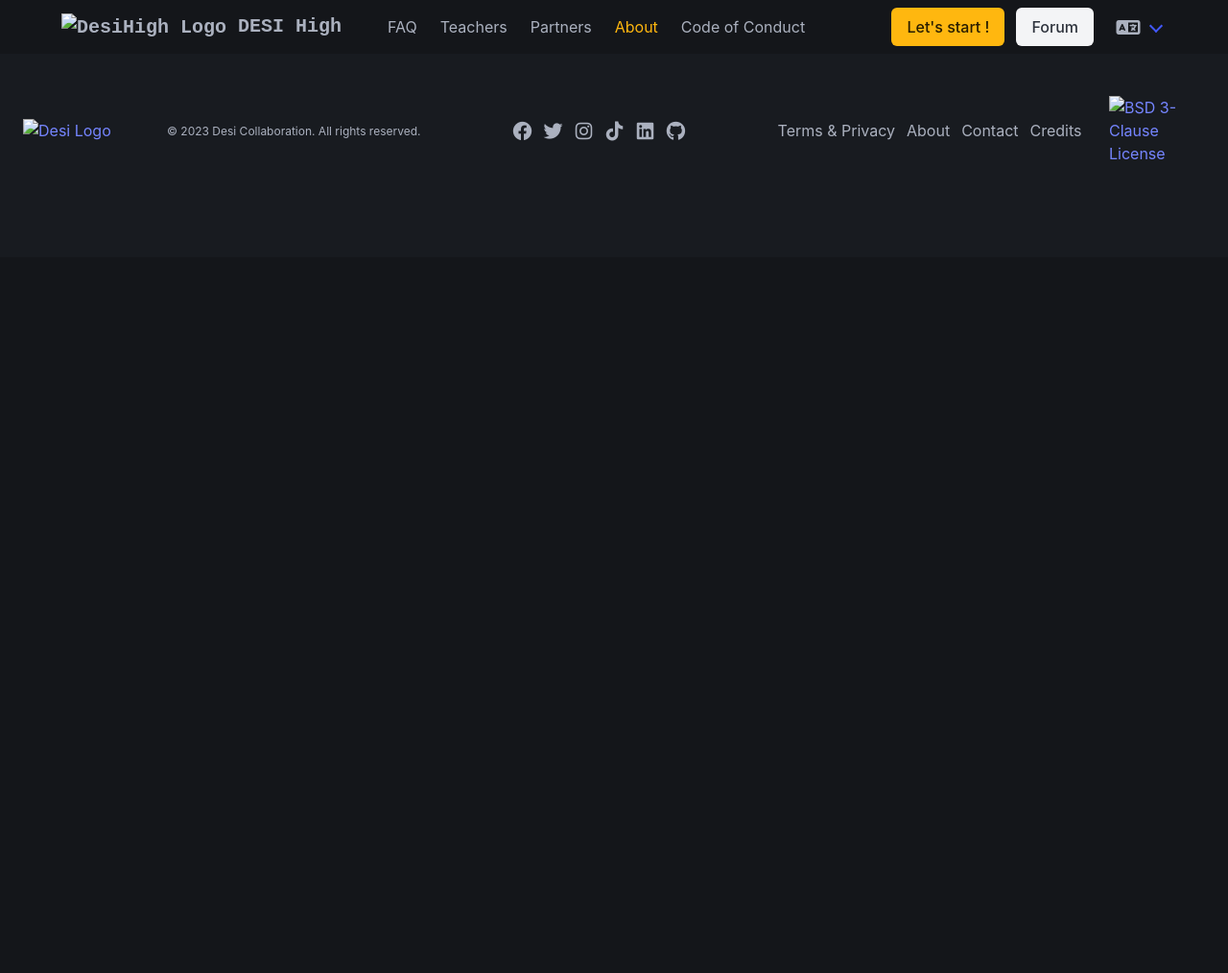
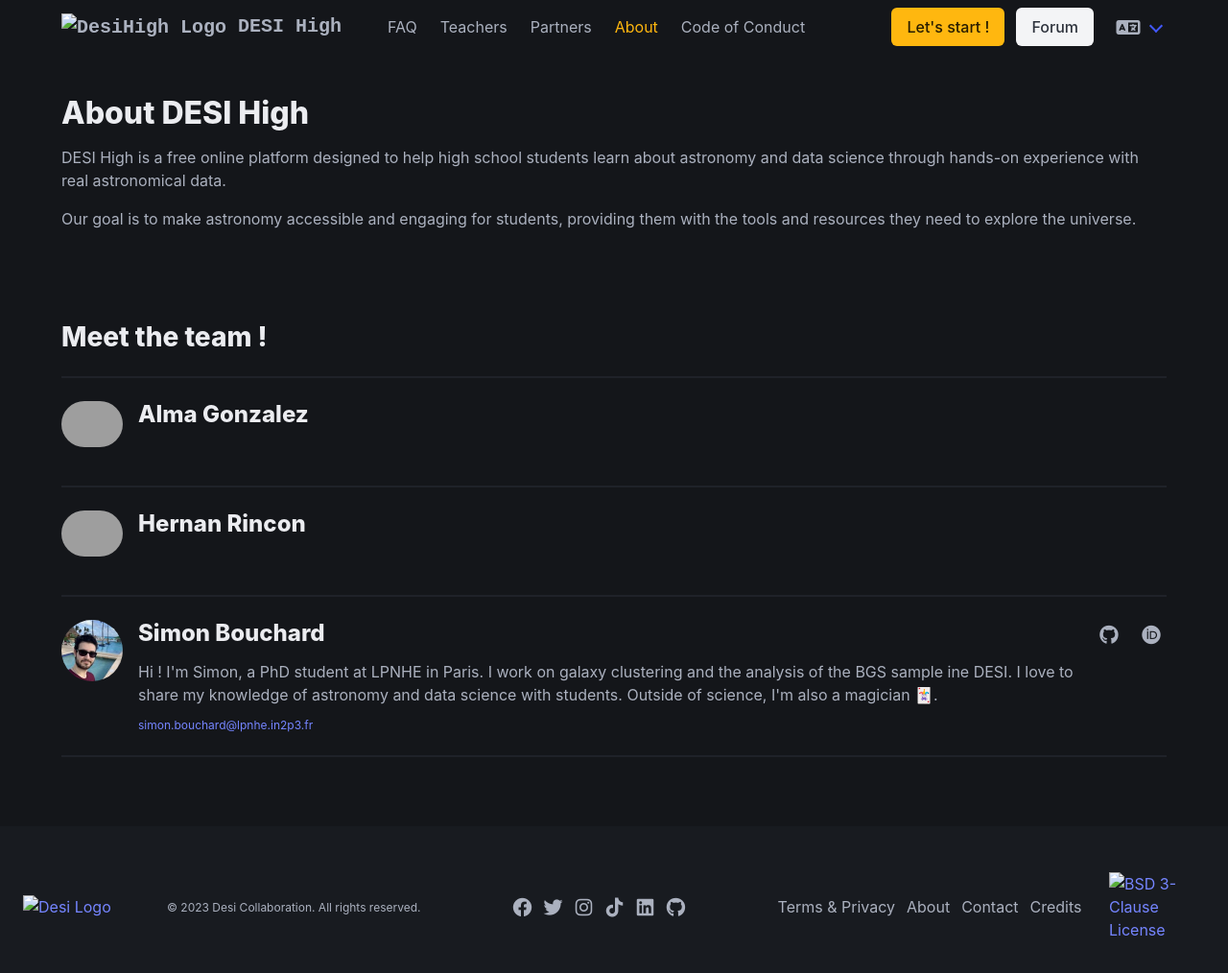
Before and after one commit to DESIHIGH/desihigh.github.io, a Jekyll site: the page built from about.html, in a window 1280 px wide and 1077 px high. Shown: the top 1014 px of the window at 96% size. Built offline with Jekyll 4.4.1, drawn with Linux system fonts in a browser that asks for light colours; grey boxes are pictures that could not be loaded.

Commit message:
Add team member profiles and update About page layout

```diff
--- /dev/null
+++ b/_data/team.yml
@@ -0,0 +1,11 @@
+- name: Simon Bouchard
+  image: /assets/img/team/simon_bouchard.jpg
+  email: simon.bouchard@lpnhe.in2p3.fr
+  social:
+    - name: github
+      url: https://github.com/simonbouchard
+    - name: orcid
+      url: https://orcid.org/0000-0002-5955-3254
+  bio: "Hi ! I'm Simon, a PhD student at LPNHE in Paris. I work on galaxy clustering and the analysis of the BGS sample ine DESI. I love to share my knowledge of astronomy and data science with students. Outside of science, I'm also a magician 🃏."
+- name: Hernan Rincon
+- name: Alma Gonzalez
--- a/about.html
+++ b/about.html
@@ -2,3 +2,57 @@
 title: "About"
 layout: default
 ---
+
+<section class="section">
+    <div class="container">
+        <div class="content">
+            <h1>About DESI High</h1>
+            <p>DESI High is a free online platform designed to help high school students learn about astronomy and data science through hands-on experience with real astronomical data.</p>
+            <p>Our goal is to make astronomy accessible and engaging for students, providing them with the tools and resources they need to explore the universe.</p>
+        </div>
+    </div>
+</section>
+
+<section class="section">
+    <div class="container">
+        <div class="content">
+            <h2>Meet the team !</h2>
+
+            {% assign placeholder_img = "https://bulma.io/assets/images/placeholders/128x128.png" %}
+            {% assign sorted_team = site.data.team | sort: "name" %}
+            {% for member in sorted_team %}
+            <hr>
+            <article class="media">
+                <div class="media-left">
+                    <figure class="image is-64x64">
+                        <img class="is-rounded" src="{{ member.image | default: placeholder_img }}" alt="{{ member.name }}">
+                    </figure>
+                </div>
+                <div class="media-content">
+                    <div class="content">
+                        <h3>{{ member.name }}</h3>
+                        <p data-i18n="team/{{ member.name | slugify }}">{{ member.bio }}</p>
+                    </div>
+                    <div class="subtitle is-7">
+                        <a href="mailto:{{ member.email }}">{{ member.email }}</a>
+                    </div>
+                </div>
+                <div class="media-right">
+                    <nav class="level is-mobile">
+                        <div class="level-right">
+                            {% for social in member.social %}
+                            <span class="icon is-medium">
+                                <a class="has-text-text" href="{{ social.url }}" target="_blank">
+                                    <i class="fa-brands fa-lg fa-{{ social.name }}"></i>
+                                </a>
+                            </span>
+                            {% endfor %}
+                        </div>
+                    </nav>
+                </div>
+            </article>
+            {% endfor %}
+            <hr>
+        </div>
+    </div>
+</section>
```
Also changed, not shown: assets/img/team/simon_bouchard.jpg (added).
